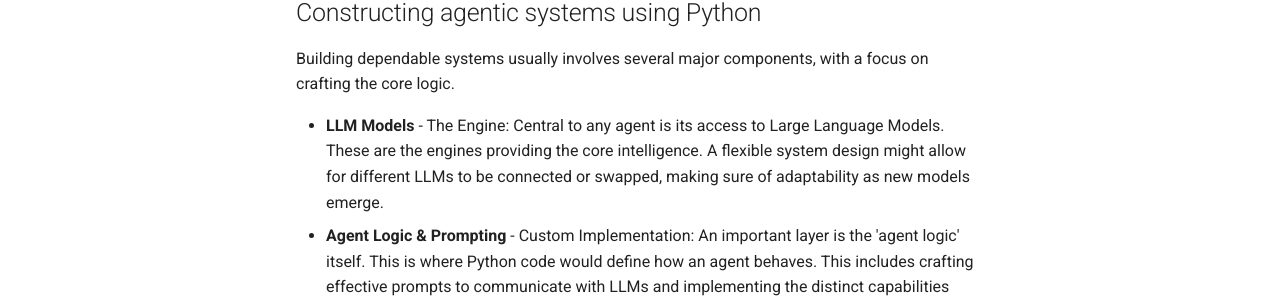
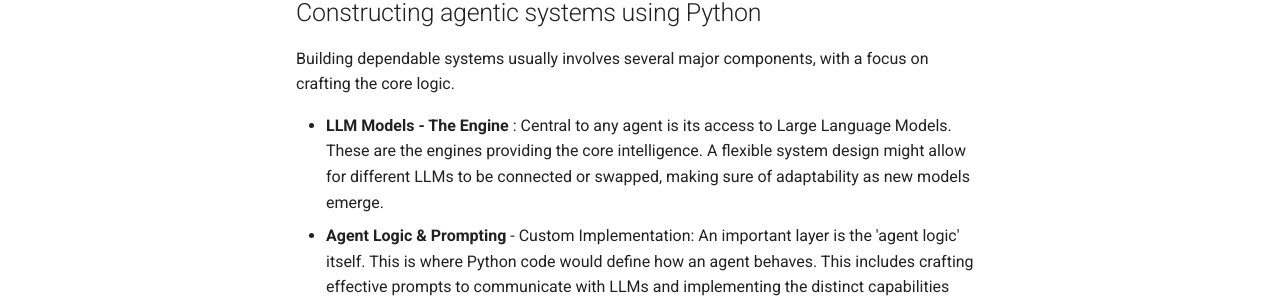
Before and after one commit to hafizur-rahman/hafizur-rahman.github.io, an MkDocs documentation site: the page built from docs/posts/agentic-systems.md, in a window 1280 px wide and 1263 px high. Shown: the part 273-576 px from the top of the window. Built offline with MkDocs 1.6.1 and Material for MkDocs 9.7.7, drawn with Linux system fonts in a browser that asks for light colours.

```diff
--- a/docs/posts/agentic-systems.md
+++ b/docs/posts/agentic-systems.md
@@ -1,7 +1,7 @@
 ## Constructing agentic systems using Python
 Building dependable systems usually involves several major components, with a focus on crafting the core logic.
 
-* **LLM Models** - The Engine: Central to any agent is its access to Large Language Models. These are the engines providing the core intelligence. A flexible system design might allow for different LLMs to be connected or swapped, making sure of adaptability as new models emerge.
+* **LLM Models - The Engine** : Central to any agent is its access to Large Language Models. These are the engines providing the core intelligence. A flexible system design might allow for different LLMs to be connected or swapped, making sure of adaptability as new models emerge.
 * **Agent Logic & Prompting** - Custom Implementation: An important layer is the 'agent logic' itself. This is where Python code would define how an agent behaves. This includes crafting effective prompts to communicate with LLMs and implementing the distinct capabilities envisioned for different types of agents.
 * **Workflow Orchestration** - Connecting Agents: With individual agents defined, a system needs to manage how they work together. 'Workflow orchestration' logic, also implemented in Python, would handle the sequence of operations, the flow of information between agents, and the overall execution of multi-agent processes. While various tools can provide these pieces, understanding how to conceptually structure these components in Python offers deep insight into their functionality.
 
```
